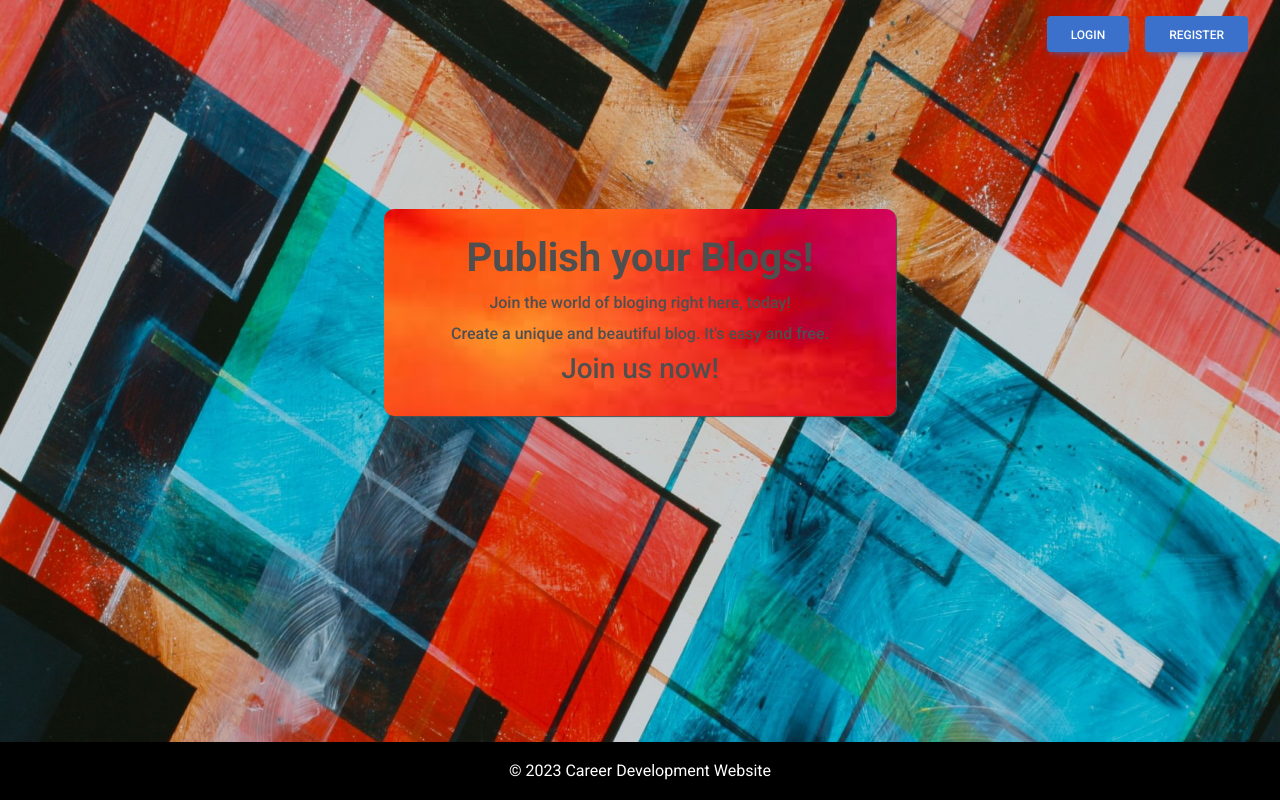
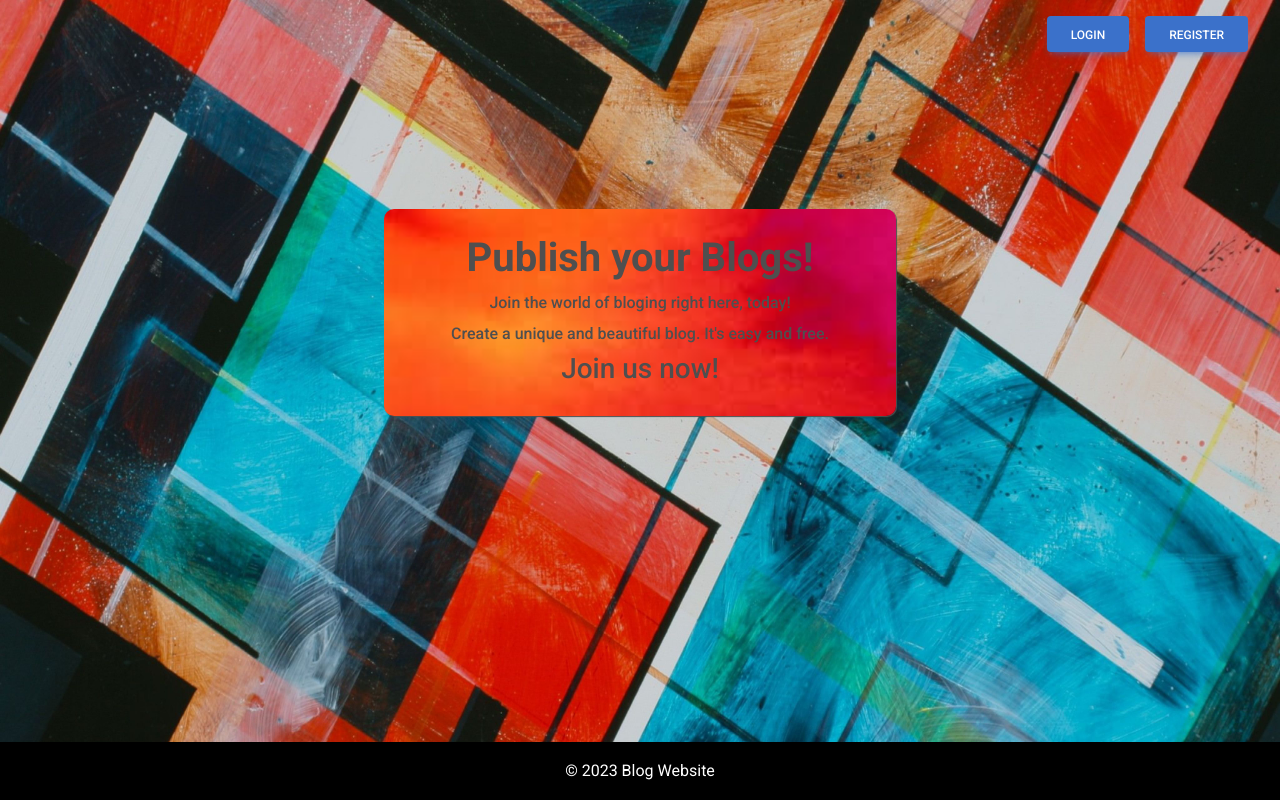
Before and after one commit to IEEE-BlogApp/frontend, a React (Create React App) app: page / in a window 1280 px wide. Built offline with nearby package versions, Linux system fonts and the light colour scheme; no server answers.

Commit message:
minor changes

```diff
--- a/src/components/LandingPage.js
+++ b/src/components/LandingPage.js
@@ -20,7 +20,7 @@ function LandingPage() {
         <h3>Join us now!</h3>
       </div>
       <footer className="lp_footer">
-        &copy; 2023 Career Development Website
+        &copy; 2023 Blog Website
       </footer>
     </div>
   );
```
